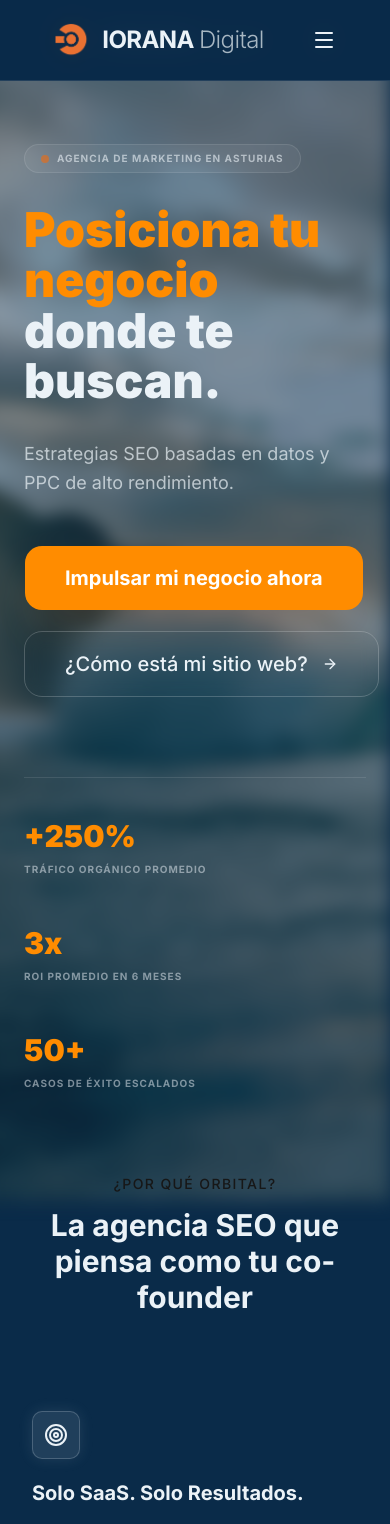
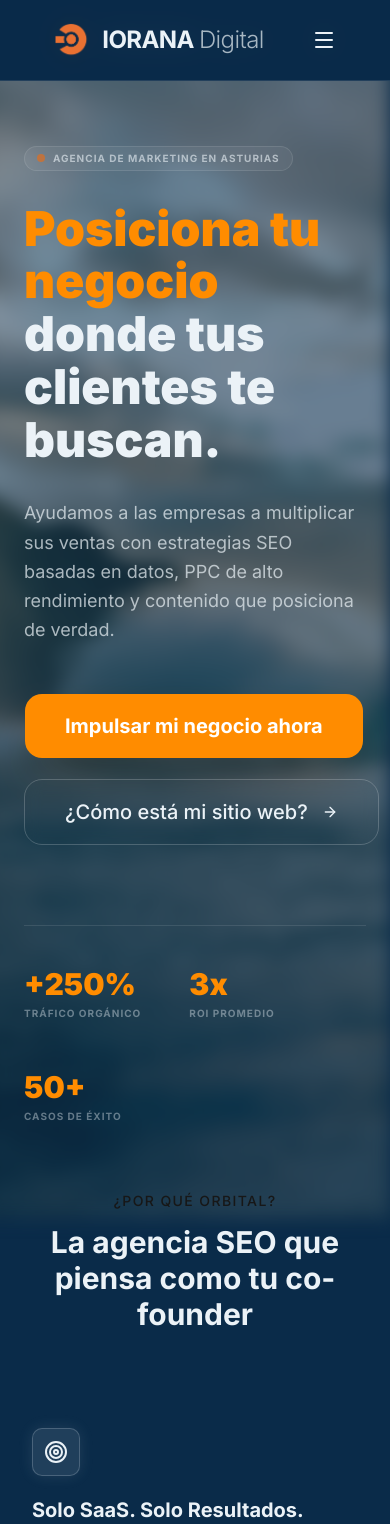
Before and after one commit to ioranadigital/iorana-next, a Next.js app: page / in a window 390 px wide. Shown: the top 1524 px of the page. Built offline with nearby package versions, Linux system fonts and the light colour scheme.

Commit message:
Update HeroSection.tsx

```diff
--- a/components/HeroSection.tsx
+++ b/components/HeroSection.tsx
@@ -5,57 +5,50 @@ import { Button } from "@/components/ui/button";
 
 const HeroSection = () => {
   return (
-    /* 1. EL PADRE: w-full y overflow-visible
-       La sección principal debe permitir que su contenido se desborde para que la imagen toque los bordes.
-    */
-    <section
-      id="hero"
-      className="relative w-full min-h-[90vh] flex items-center bg-[#0a2b49] z-0 overflow-visible pt-20"
-    >
+    <section id="hero" className="relative w-full min-h-screen flex items-center bg-[#0a2b49] overflow-visible pt-20">
 
-      {/* 🖼️ FONDO (TRUCO DE ANCHO TOTAL):
-          Usamos 'width: 100vw' y 'left: 50% / translateX(-50%)' para obligar a la imagen a saltarse
-          cualquier contenedor lateral de page.tsx.
-      */}
+      {/* 🖼️ FONDO FORZADO A ANCHO DE VENTANA (Soluciona el corte lateral) */}
       <div
-        className="absolute inset-y-0 h-full pointer-events-none blur-sm scale-105"
+        className="absolute inset-y-0 pointer-events-none blur-sm scale-105"
         style={{
           width: '100vw',
           left: '50%',
           transform: 'translateX(-50%)',
-          backgroundImage: 'linear-gradient(to bottom, rgba(10, 43, 73, 0.4), rgba(10, 43, 73, 0.7)), url("/assets/hero-bg.jpg")',
+          backgroundImage: 'linear-gradient(to bottom, rgba(10, 43, 73, 0.4), rgba(10, 43, 73, 0.8)), url("/assets/hero-bg.jpg")',
           backgroundSize: 'cover',
           backgroundPosition: 'center',
           backgroundRepeat: 'no-repeat',
-          zIndex: -1 // Se mantiene en la base de la sección
+          zIndex: 0
         }}
       />
 
-      {/* 📦 CONTENIDO: Mantenemos el container centrado pero sin afectar al fondo */}
-      <div className="container relative z-10 mx-auto px-6 pb-20 pt-16">
+      {/* CONTENIDO (Centrado en el container estándar) */}
+      <div className="container relative z-10 mx-auto px-6 py-16">
         <motion.div
           initial={{ opacity: 0, y: 30 }}
           animate={{ opacity: 1, y: 0 }}
           transition={{ duration: 0.8, ease: "easeOut" }}
           className="max-w-4xl"
         >
-          {/* Badge */}
-          <div className="inline-flex items-center gap-2 px-4 py-1.5 rounded-full border border-white/10 bg-white/5 mb-8">
+          {/* Badge con tipografía sans corregida */}
+          <div className="inline-flex items-center gap-2 px-3 py-1 rounded-full border border-white/10 bg-white/5 mb-8">
             <div className="w-2 h-2 rounded-full bg-orange-500 animate-pulse" />
-            <span className="text-[10px] font-bold text-[#ebf2f7]/60 uppercase tracking-widest font-sans">Agencia de Marketing en Asturias</span>
+            <span className="text-[10px] font-bold text-[#ebf2f7]/60 uppercase tracking-widest font-sans">
+              Agencia de Marketing en Asturias
+            </span>
           </div>
 
-          <h1 className="text-5xl sm:text-6xl md:text-7xl lg:text-8xl font-heading font-black leading-[1.05] mb-8 text-[#ebf2f7]">
+          <h1 className="text-5xl sm:text-6xl md:text-7xl lg:text-8xl font-heading font-black leading-[1.1] mb-8 text-[#ebf2f7]">
             <span className="text-[#ff8c00]">Posiciona tu negocio</span><br />
-            donde te buscan.
+            donde tus clientes te buscan.
           </h1>
 
           <p className="text-lg md:text-xl text-[#ebf2f7]/70 max-w-2xl mb-12 leading-relaxed font-sans">
-            Estrategias SEO basadas en datos y PPC de alto rendimiento.
+            Ayudamos a las empresas a multiplicar sus ventas con estrategias SEO basadas en datos, PPC de alto rendimiento y contenido que posiciona de verdad.
           </p>
 
           <div className="flex flex-col sm:flex-row gap-5 items-start">
-            <Button className="bg-[#ff8c00] hover:bg-[#e67e00] text-white px-10 py-8 text-xl rounded-2xl font-bold shadow-2xl shadow-orange-500/20 transition-transform hover:scale-105">
+            <Button className="bg-[#ff8c00] hover:bg-[#e67e00] text-white px-10 py-8 text-xl rounded-2xl font-bold shadow-2xl shadow-orange-500/20 transition-all hover:scale-105">
               Impulsar mi negocio ahora
             </Button>
 
@@ -65,16 +58,20 @@ const HeroSection = () => {
             </Button>
           </div>
 
-          {/* Stats */}
-          <div className="flex flex-wrap gap-12 mt-20 pt-10 border-t border-white/10 font-sans">
+          {/* Stats con números Naranjas resaltados */}
+          <div className="flex flex-wrap gap-12 mt-20 pt-10 border-t border-white/10">
             {[
-              { value: "+250%", label: "Tráfico orgánico promedio" },
-              { value: "3x", label: "ROI promedio en 6 meses" },
-              { value: "50+", label: "Casos de éxito escalados" },
+              { value: "+250%", label: "Tráfico orgánico" },
+              { value: "3x", label: "ROI promedio" },
+              { value: "50+", label: "Casos de éxito" },
             ].map((stat) => (
               <div key={stat.label}>
-                <div className="text-3xl md:text-4xl font-heading font-black text-[#ff8c00]">{stat.value}</div>
-                <div className="text-[10px] text-[#ebf2f7]/50 mt-2 uppercase tracking-widest font-bold font-sans">{stat.label}</div>
+                <div className="text-3xl md:text-4xl font-heading font-black text-[#ff8c00]">
+                  {stat.value}
+                </div>
+                <div className="text-[10px] text-[#ebf2f7]/40 mt-1 uppercase tracking-widest font-bold font-sans">
+                  {stat.label}
+                </div>
               </div>
             ))}
           </div>
```
